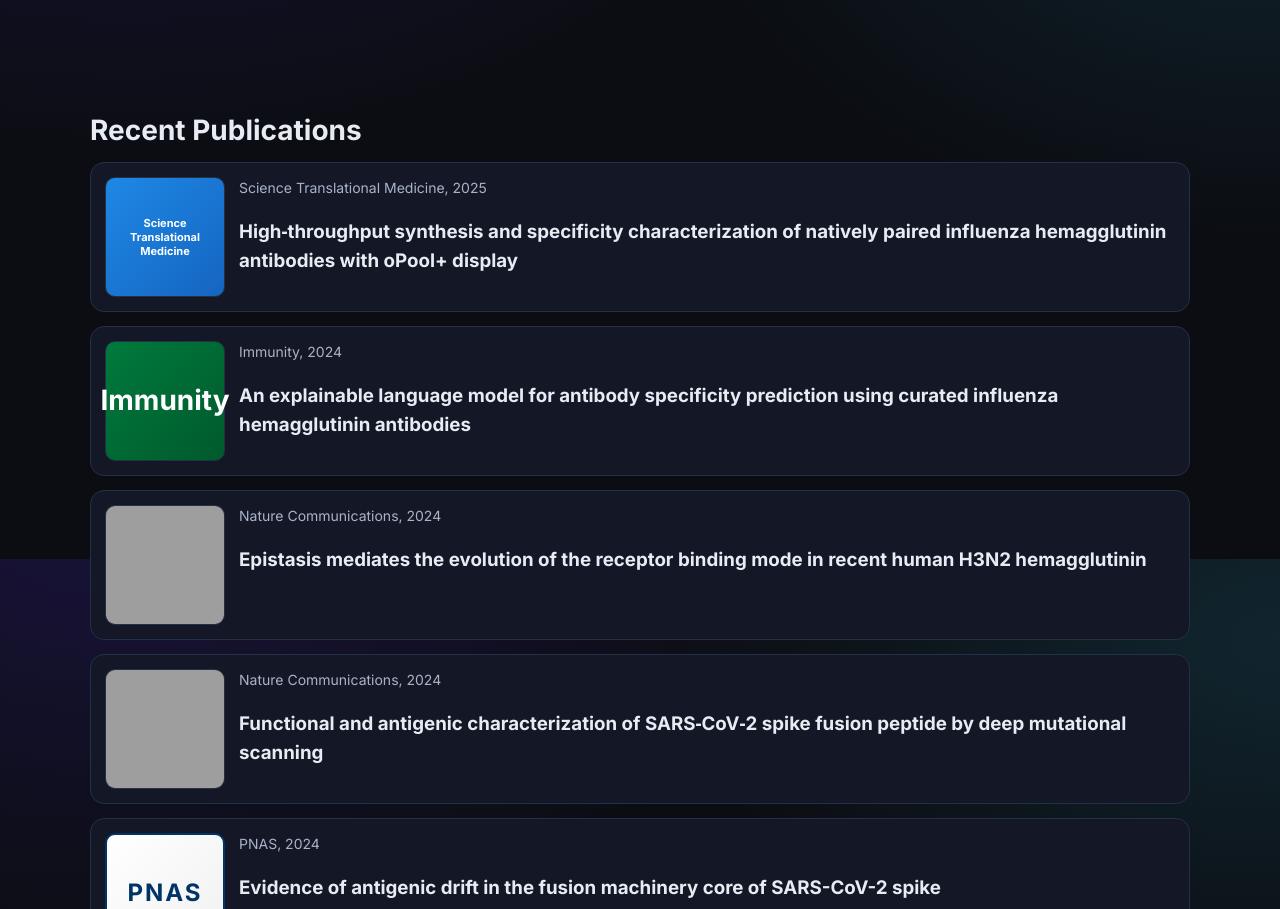
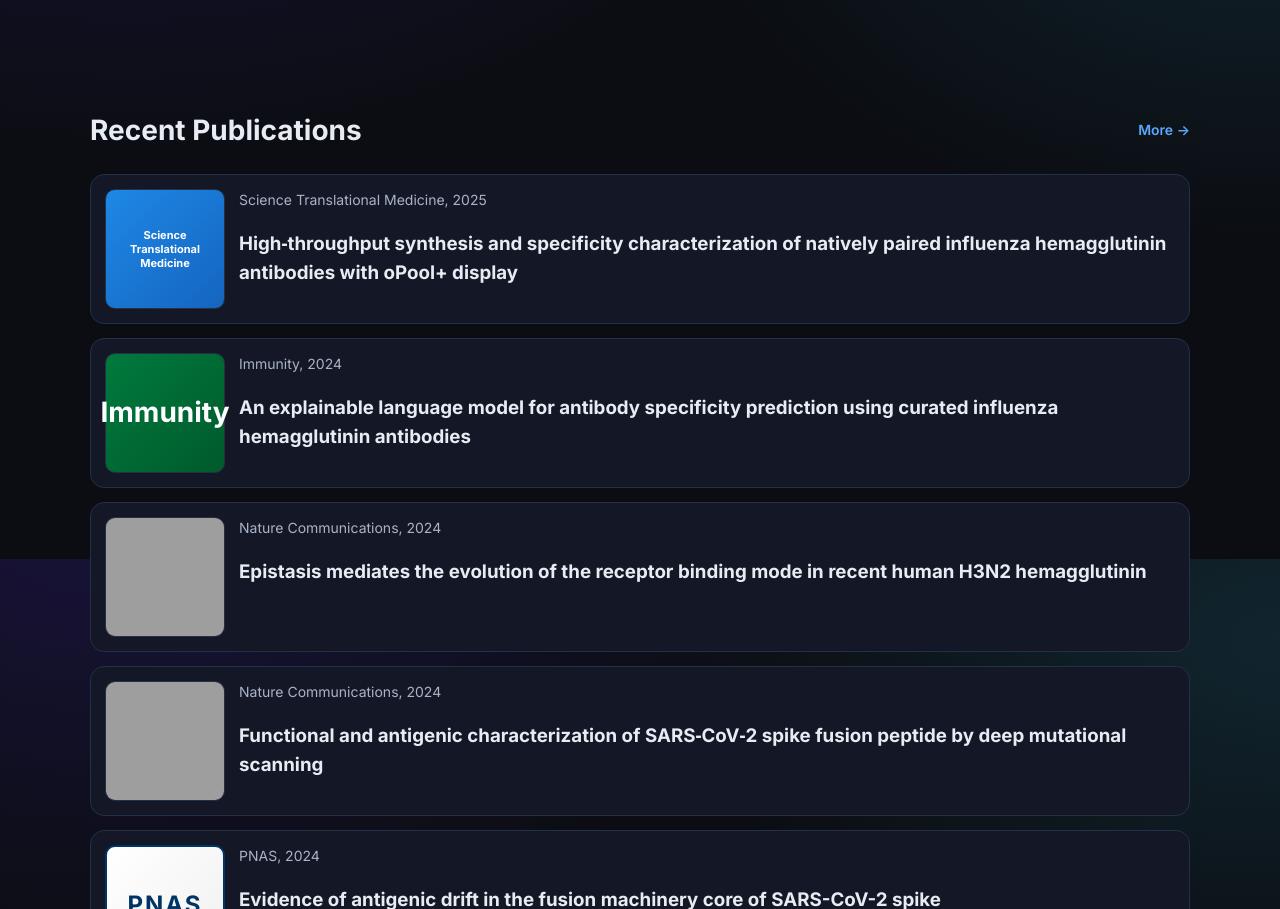
Before and after one commit to rlei00155/LeiLab, a plain HTML site: page index.html in a window 1280 px wide. Shown: the part 1841-2750 px from the top of the page. Drawn offline with Linux system fonts and the light colour scheme; grey boxes are pictures that could not be loaded.

Commit message:
Add 'More' link to Recent Publications section linking to Google Scholar

```diff
--- a/assets/css/styles.css
+++ b/assets/css/styles.css
@@ -135,6 +135,21 @@ input:checked + .slider:before {
 .img.ph { width: 100%; height: 140px; border-radius: 12px; background: linear-gradient(120deg, rgba(90,169,255,.25), rgba(124,92,255,.18)); border: 1px solid var(--border); }
 figcaption { color: var(--muted); margin-top: 8px; font-size: 14px; }
 
+.more-link {
+  color: var(--brand);
+  text-decoration: none;
+  font-weight: 600;
+  font-size: 14px;
+  transition: all 0.2s ease;
+  display: inline-flex;
+  align-items: center;
+  gap: 4px;
+}
+.more-link:hover {
+  color: var(--accent);
+  transform: translateX(2px);
+}
+
 .pubs { display: grid; gap: 14px; }
 .pub { display: grid; grid-template-columns: 120px 1fr; gap: 14px; background: var(--card); border: 1px solid var(--border); border-radius: 14px; padding: 14px; }
 .pub h3 a {
--- a/index.html
+++ b/index.html
@@ -67,7 +67,8 @@
             pi: "Principal Investigator"
           },
           publications: {
-            title: "Recent Publications"
+            title: "Recent Publications",
+            more: "More"
           },
           resources: {
             title: "Resources",
@@ -140,7 +141,8 @@
             pi: "首席研究员"
           },
           publications: {
-            title: "近期发表论文"
+            title: "近期发表论文",
+            more: "更多"
           },
           resources: {
             title: "资源",
@@ -222,7 +224,13 @@
         document.querySelector('.profile .role').textContent = t.team.pi;
 
         // Update publications
-        document.querySelector('#publications h2').textContent = t.publications.title;
+        const pubTitle = document.querySelector('#publications h2');
+        if (pubTitle) pubTitle.textContent = t.publications.title;
+        const moreLink = document.getElementById('more-publications');
+        if (moreLink) {
+          const arrow = moreLink.textContent.includes('→') ? ' →' : ' →';
+          moreLink.textContent = t.publications.more + arrow;
+        }
 
         // Update resources
         document.querySelector('#resources h2').textContent = t.resources.title;
@@ -372,7 +380,10 @@
 
       <section id="publications" class="section">
         <div class="container">
-          <h2>Recent Publications</h2>
+          <div style="display: flex; justify-content: space-between; align-items: center; margin-bottom: 22px;">
+            <h2 style="margin: 0;">Recent Publications</h2>
+            <a href="https://scholar.google.com/citations?hl=en&user=cyXTY8YAAAAJ&view_op=list_works&sortby=pubdate" target="_blank" rel="noopener noreferrer" class="more-link" id="more-publications">More →</a>
+          </div>
           <div class="pubs">
             <article class="pub">
               <div class="cover ph" style="background: linear-gradient(135deg, #1e88e5, #1565c0); display:flex; flex-direction:column; justify-content:center; align-items:center; color:white; font-weight:bold; text-align:center; padding:10px;">
```
